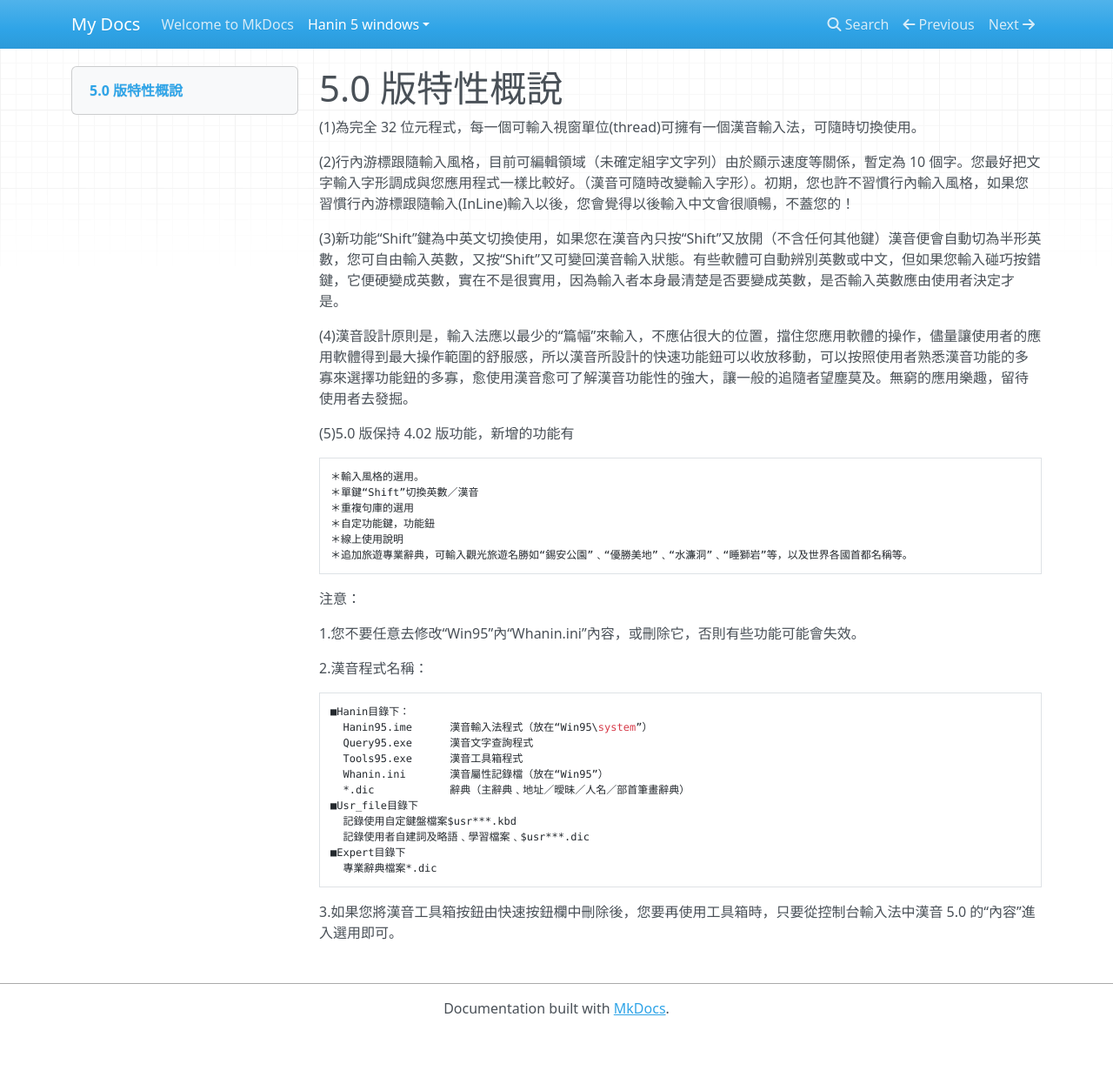
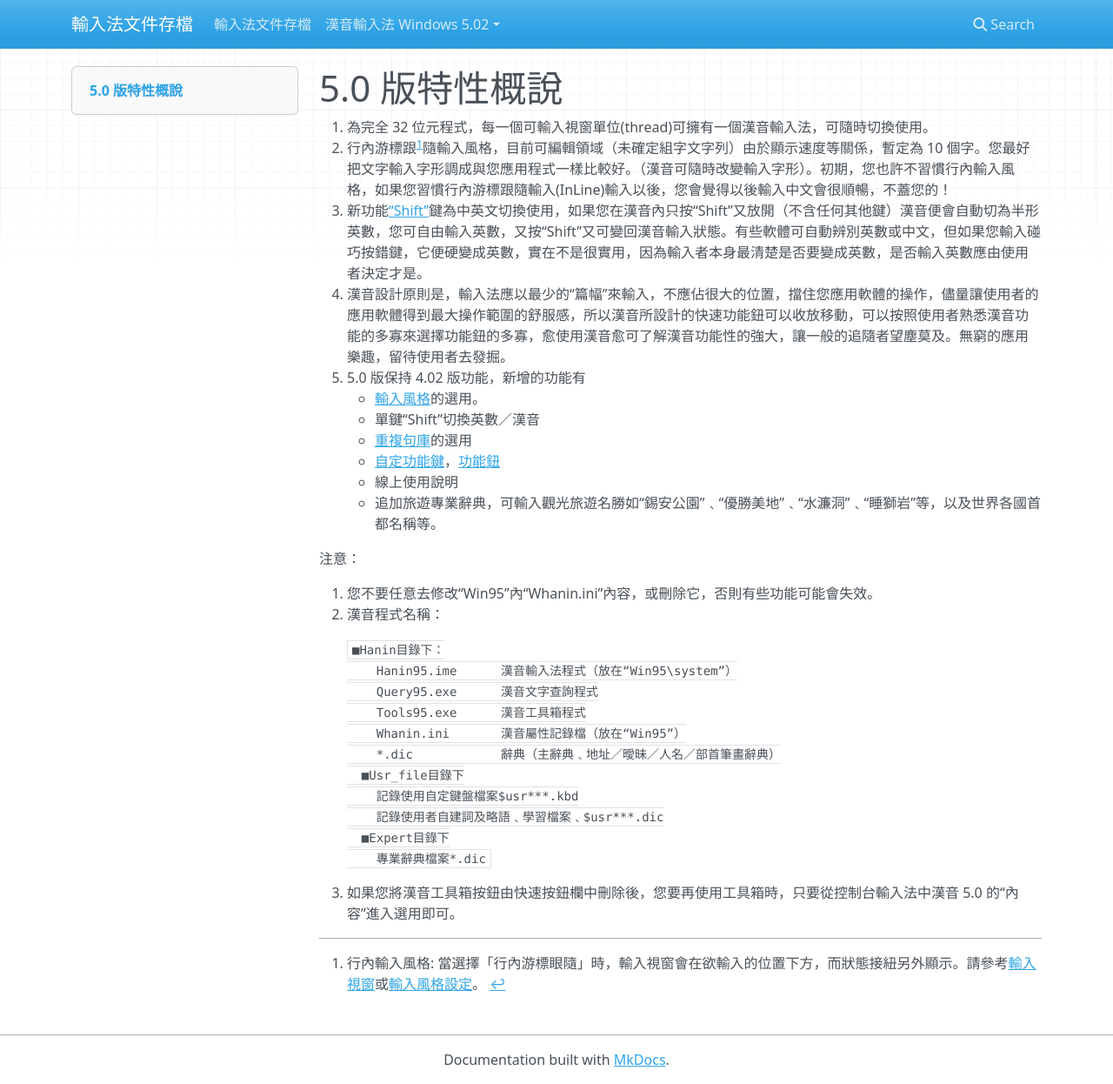
Before and after one commit to zonble/ime_doc_archive, an MkDocs documentation site: the page built from docs/hanin_5_windows/features.md, in a window 1280 px wide and 1246 px high. Shown: the whole window at 87% size. Built offline with MkDocs 1.6.1, drawn with Linux system fonts in a browser that asks for light colours; nearby versions of some CDN libraries.

Commit message:
docs: Add comprehensive documentation for Hanin 5 Windows and update site navigation.

````diff
--- a/docs/hanin_5_windows/features.md
+++ b/docs/hanin_5_windows/features.md
@@ -1,38 +1,36 @@
 # 5.0 版特性概說
 
-(1)為完全 32 位元程式，每一個可輸入視窗單位(thread)可擁有一個漢音輸入法，可隨時切換使用。
-
-(2)行內游標跟隨輸入風格，目前可編輯領域（未確定組字文字列）由於顯示速度等關係，暫定為 10 個字。您最好把文字輸入字形調成與您應用程式一樣比較好。（漢音可隨時改變輸入字形）。初期，您也許不習慣行內輸入風格，如果您習慣行內游標跟隨輸入(InLine)輸入以後，您會覺得以後輸入中文會很順暢，不蓋您的！
-
-(3)新功能“Shift”鍵為中英文切換使用，如果您在漢音內只按“Shift”又放開（不含任何其他鍵）漢音便會自動切為半形英數，您可自由輸入英數，又按“Shift”又可變回漢音輸入狀態。有些軟體可自動辨別英數或中文，但如果您輸入碰巧按錯鍵，它便硬變成英數，實在不是很實用，因為輸入者本身最清楚是否要變成英數，是否輸入英數應由使用者決定才是。
-
-(4)漢音設計原則是，輸入法應以最少的“篇幅”來輸入，不應佔很大的位置，擋住您應用軟體的操作，儘量讓使用者的應用軟體得到最大操作範圍的舒服感，所以漢音所設計的快速功能鈕可以收放移動，可以按照使用者熟悉漢音功能的多寡來選擇功能鈕的多寡，愈使用漢音愈可了解漢音功能性的強大，讓一般的追隨者望塵莫及。無窮的應用樂趣，留待使用者去發掘。
-
-(5)5.0 版保持 4.02 版功能，新增的功能有
-
-    ＊輸入風格的選用。
-    ＊單鍵“Shift”切換英數／漢音
-    ＊重複句庫的選用
-    ＊自定功能鍵，功能鈕
-    ＊線上使用說明
-    ＊追加旅遊專業辭典，可輸入觀光旅遊名勝如“錫安公園”﹑“優勝美地”﹑“水濂洞”﹑“睡獅岩”等，以及世界各國首都名稱等。
+1. 為完全 32 位元程式，每一個可輸入視窗單位(thread)可擁有一個漢音輸入法，可隨時切換使用。
+2. 行內游標跟[^inline]隨輸入風格，目前可編輯領域（未確定組字文字列）由於顯示速度等關係，暫定為 10 個字。您最好把文字輸入字形調成與您應用程式一樣比較好。（漢音可隨時改變輸入字形）。初期，您也許不習慣行內輸入風格，如果您習慣行內游標跟隨輸入(InLine)輸入以後，您會覺得以後輸入中文會很順暢，不蓋您的！
+3. 新功能[“Shift”](input_mode.md)鍵為中英文切換使用，如果您在漢音內只按“Shift”又放開（不含任何其他鍵）漢音便會自動切為半形英數，您可自由輸入英數，又按“Shift”又可變回漢音輸入狀態。有些軟體可自動辨別英數或中文，但如果您輸入碰巧按錯鍵，它便硬變成英數，實在不是很實用，因為輸入者本身最清楚是否要變成英數，是否輸入英數應由使用者決定才是。
+4. 漢音設計原則是，輸入法應以最少的“篇幅”來輸入，不應佔很大的位置，擋住您應用軟體的操作，儘量讓使用者的應用軟體得到最大操作範圍的舒服感，所以漢音所設計的快速功能鈕可以收放移動，可以按照使用者熟悉漢音功能的多寡來選擇功能鈕的多寡，愈使用漢音愈可了解漢音功能性的強大，讓一般的追隨者望塵莫及。無窮的應用樂趣，留待使用者去發掘。
+5. 5.0 版保持 4.02 版功能，新增的功能有
+    * [輸入風格](hanin_input_style.md)的選用。
+    * 單鍵“Shift”切換英數／漢音
+    * [重複句庫](phrases.md)的選用
+    * [自定功能鍵](keys_customize.md)，[功能鈕](buttons.md)
+    * 線上使用說明
+    * 追加旅遊專業辭典，可輸入觀光旅遊名勝如“錫安公園”﹑“優勝美地”﹑“水濂洞”﹑“睡獅岩”等，以及世界各國首都名稱等。
 
 注意：
 
-1.您不要任意去修改“Win95”內“Whanin.ini”內容，或刪除它，否則有些功能可能會失效。
+1. 您不要任意去修改“Win95”內“Whanin.ini”內容，或刪除它，否則有些功能可能會失效。
+2. 漢音程式名稱：
 
-2.漢音程式名稱：
+    ```
+      ■Hanin目錄下：
+        Hanin95.ime      漢音輸入法程式（放在“Win95\system”）
+        Query95.exe      漢音文字查詢程式
+        Tools95.exe      漢音工具箱程式
+        Whanin.ini       漢音屬性記錄檔（放在“Win95”）
+        *.dic            辭典（主辭典﹑地址／曖昧／人名／部首筆畫辭典）
+      ■Usr_file目錄下
+        記錄使用自定鍵盤檔案$usr***.kbd
+        記錄使用者自建詞及略語﹑學習檔案﹑$usr***.dic
+      ■Expert目錄下
+        專業辭典檔案*.dic
+  ```
 
-    ■Hanin目錄下：
-      Hanin95.ime      漢音輸入法程式（放在“Win95\system”）
-      Query95.exe      漢音文字查詢程式
-      Tools95.exe      漢音工具箱程式
-      Whanin.ini       漢音屬性記錄檔（放在“Win95”）
-      *.dic            辭典（主辭典﹑地址／曖昧／人名／部首筆畫辭典）
-    ■Usr_file目錄下
-      記錄使用自定鍵盤檔案$usr***.kbd
-      記錄使用者自建詞及略語﹑學習檔案﹑$usr***.dic
-    ■Expert目錄下
-      專業辭典檔案*.dic
+3. 如果您將漢音工具箱按鈕由快速按鈕欄中刪除後，您要再使用工具箱時，只要從控制台輸入法中漢音 5.0 的“內容”進入選用即可。
 
-3.如果您將漢音工具箱按鈕由快速按鈕欄中刪除後，您要再使用工具箱時，只要從控制台輸入法中漢音 5.0 的“內容”進入選用即可。
+[^inline]: 行內輸入風格: 當選擇「行內游標眼隨」時，輸入視窗會在欲輸入的位置下方，而狀態接紐另外顯示。請參考[輸入視窗](hanin_input_window.md)或[輸入風格設定](hanin_input_style.md)。
--- a/mkdocs.yml
+++ b/mkdocs.yml
@@ -1 +1,10 @@
-site_name: My Docs
+site_name: 輸入法文件存檔
+
+nav:
+  - "index.md"
+  - "漢音輸入法 Windows 5.02":
+    - "hanin_5_windows/readme.md"
+    - "hanin_5_windows/help.md"
+
+markdown_extensions:
+  - footnotes
````
Also changed, not shown: docs/hanin_5_windows/buttons.md (added, +17 -0 lines), docs/hanin_5_windows/hanin_input_style.md (added, +23 -0 lines), docs/hanin_5_windows/hanin_input_window.md (added, +15 -0 lines), docs/hanin_5_windows/help.md (added, +6 -0 lines), docs/hanin_5_windows/keys_customize.md (added, +19 -0 lines), docs/hanin_5_windows/phrases.md (added, +8 -0 lines), docs/hanin_5_windows/query.md (added, +25 -0 lines), docs/hanin_5_windows/readme.md (added, +42 -0 lines), docs/index.md (+1 -17 lines).
